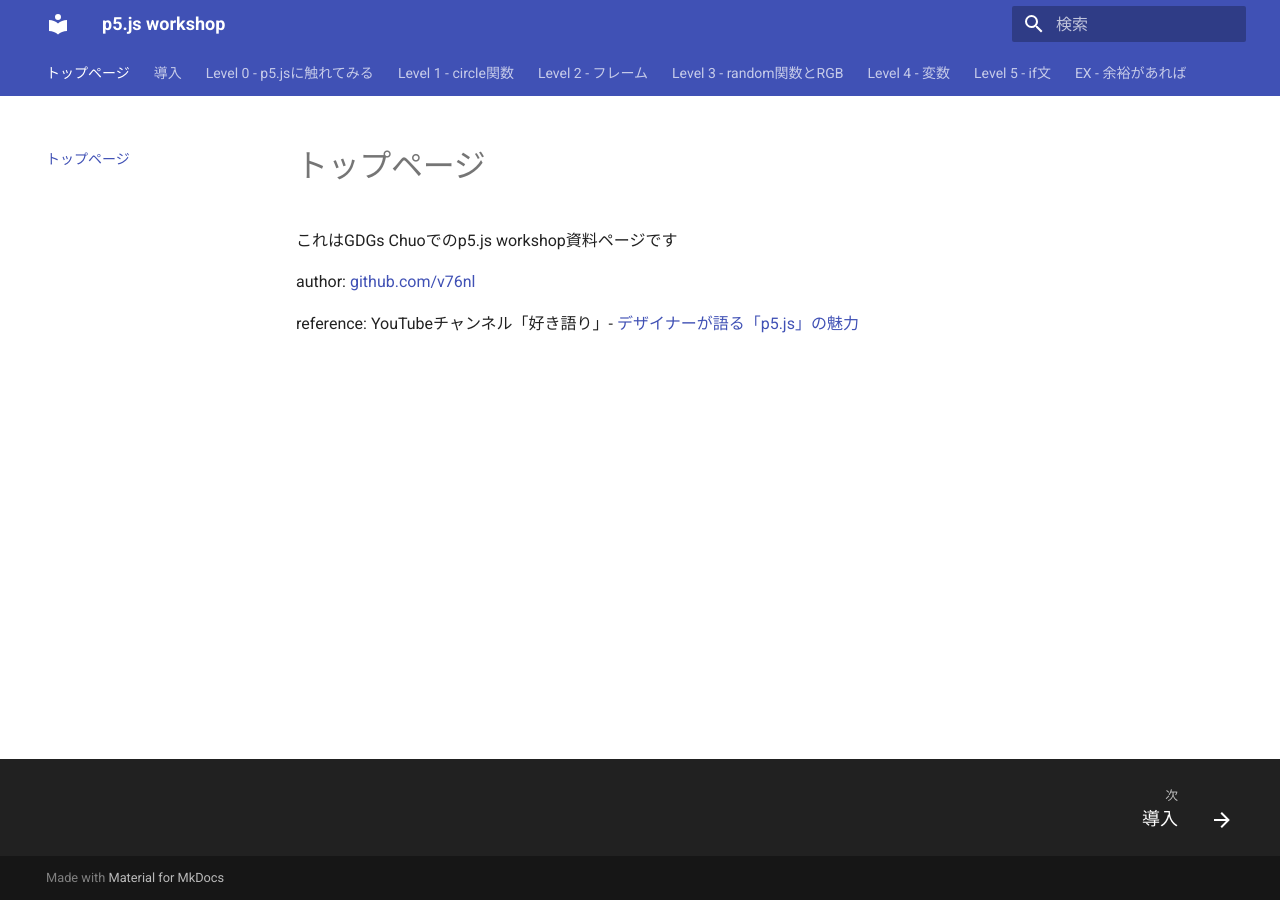
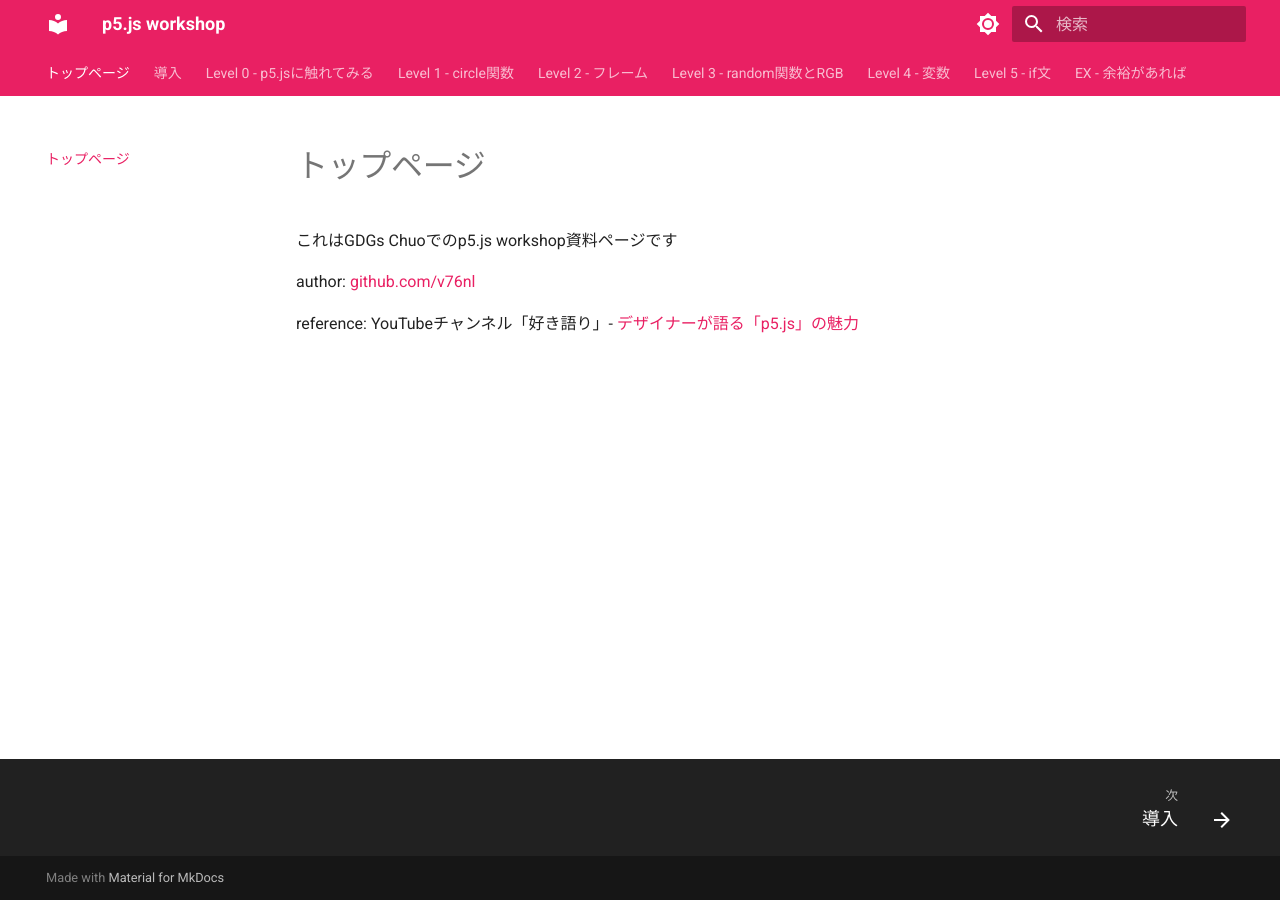
Before and after one commit to v76nl/gdgs-p5-workshop, an MkDocs documentation site: the page built from docs/index.md, in a window 1280 px wide. Built offline with MkDocs 1.6.1 and Material for MkDocs 9.7.7, drawn with Linux system fonts in a browser that asks for light colours.

Commit message:
style: ダークテーマ追加

```diff
--- a/mkdocs.yml
+++ b/mkdocs.yml
@@ -3,12 +3,30 @@
 theme:
     name: material
     language: ja
+
+    palette:
+        - media: "(prefers-color-scheme: light)"
+          scheme: default
+          primary: pink
+          accent: pink
+          toggle:
+              icon: material/brightness-7
+              name: ダークモードに切り替え
+        - media: "(prefers-color-scheme: dark)"
+          scheme: slate
+          primary: pink
+          accent: pink
+          toggle:
+              icon: material/brightness-4
+              name: ライトモードに切り替え
+
     features:
         - navigation.instant
         - navigation.tracking
         - navigation.tabs
         - content.code.copy
         - navigation.footer
+        - navigation.top
 
 nav:
     - トップページ: index.md
```
